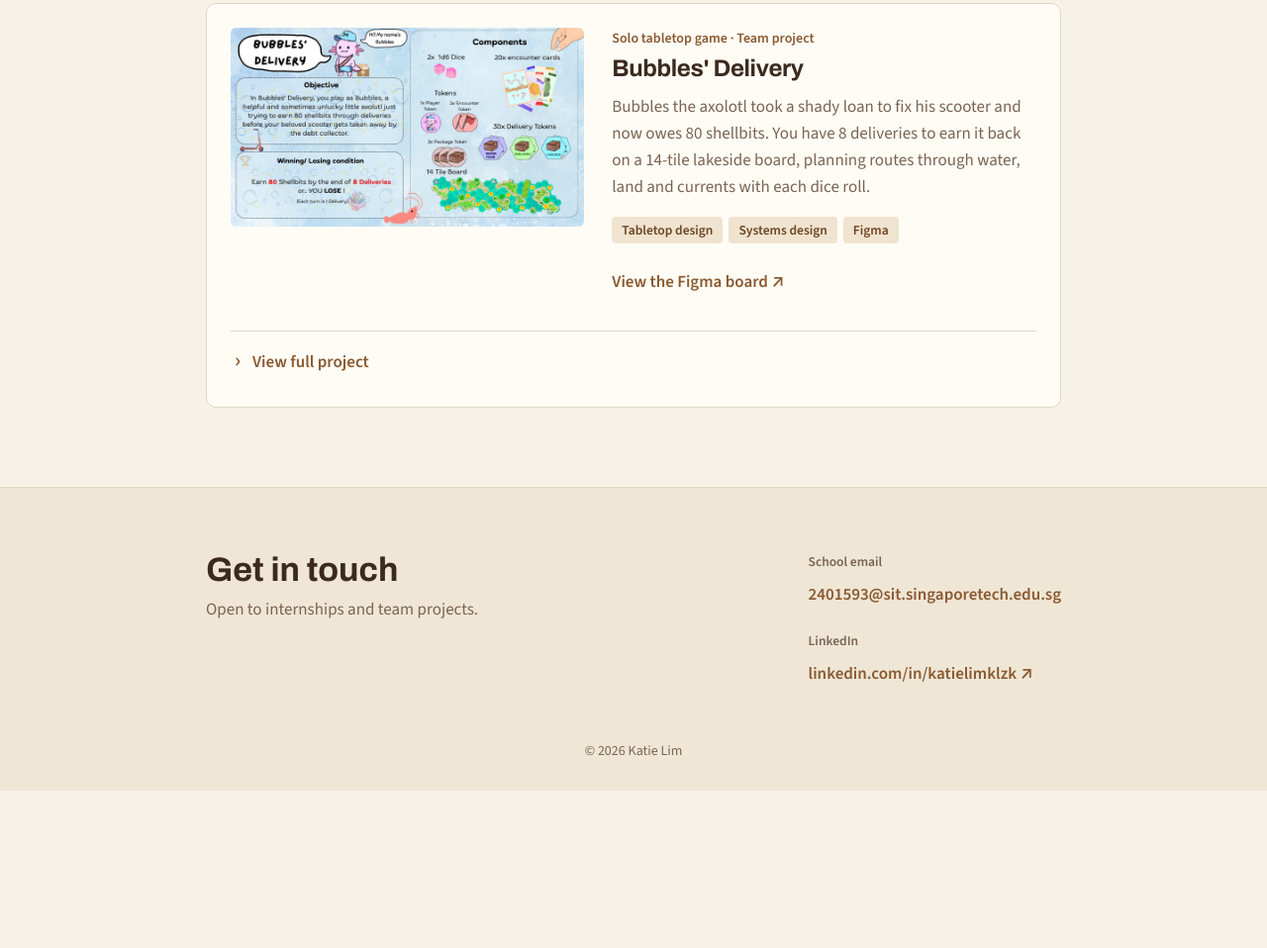
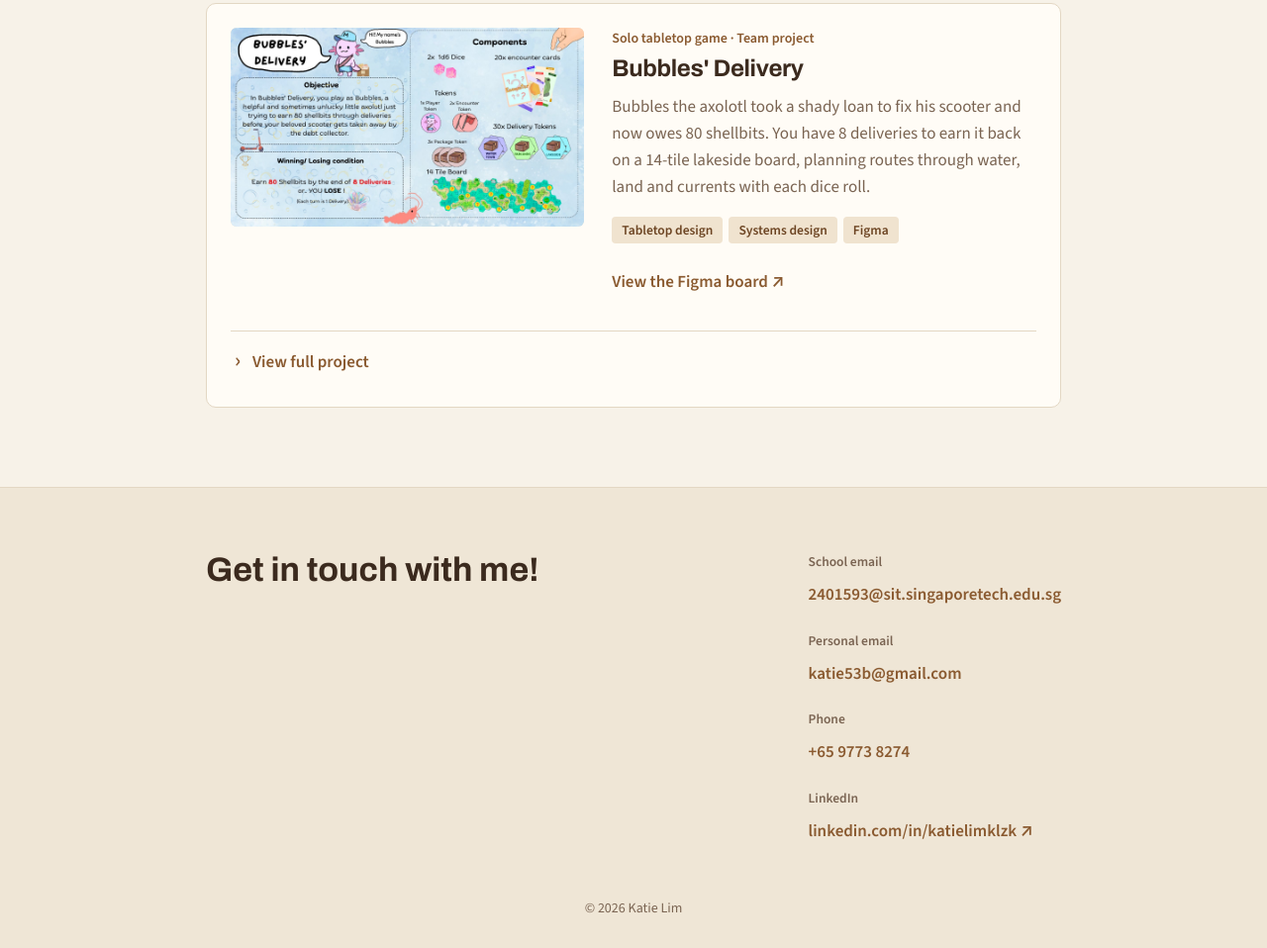
Before and after one commit to zkkatie/portfolio-kt, a plain HTML site: page projects.html in a window 1280 px wide. Shown: the part 3011-3969 px from the top of the page at 99% size. Before the commit the page ends 3810 px from the top, so only its background shows below. Drawn offline with nearby package versions, Linux system fonts and the light colour scheme.

Commit message:
udpated footer

```diff
--- a/projects.html
+++ b/projects.html
@@ -359,26 +359,24 @@
 <footer id="contact">
   <div class="wrap footer-inner">
     <div class="footer-intro">
-      <p class="footer-title">Get in touch</p>
-      <p class="footer-sub">Open to internships and team projects.</p>
+      <p class="footer-title">Get in touch with me!</p>
+
     </div>
     <div class="footer-links">
       <p class="contact-item">
         <span class="contact-label">School email</span>
         <a href="mailto:2401593@sit.singaporetech.edu.sg">2401593@sit.singaporetech.edu.sg</a>
       </p>
-      <!-- Personal email: replace with your address and remove these comment markers
       <p class="contact-item">
         <span class="contact-label">Personal email</span>
-        <a href="mailto:you@example.com">you@example.com</a>
+        <a href="mailto:katie53b@gmail.com">katie53b@gmail.com</a>
       </p>
-      -->
-      <!-- Phone: replace with your number and remove these comment markers
+
       <p class="contact-item">
         <span class="contact-label">Phone</span>
-        <a href="tel:+6500000000">+65 0000 0000</a>
+        <a href="tel:+65 9773 8274">+65 9773 8274</a>
       </p>
-      -->
+
       <p class="contact-item">
         <span class="contact-label">LinkedIn</span>
         <a href="https://www.linkedin.com/in/katielimklzk" target="_blank" rel="noopener">linkedin.com/in/katielimklzk ↗</a>
@@ -387,7 +385,6 @@
   </div>
   <p class="footer-copy">© <span id="year"></span> Katie Lim</p>
 </footer>
-
 <script src="site.js" defer></script>
 
 </body>
```
Also changed, not shown: about.html (+4 -3 lines).
